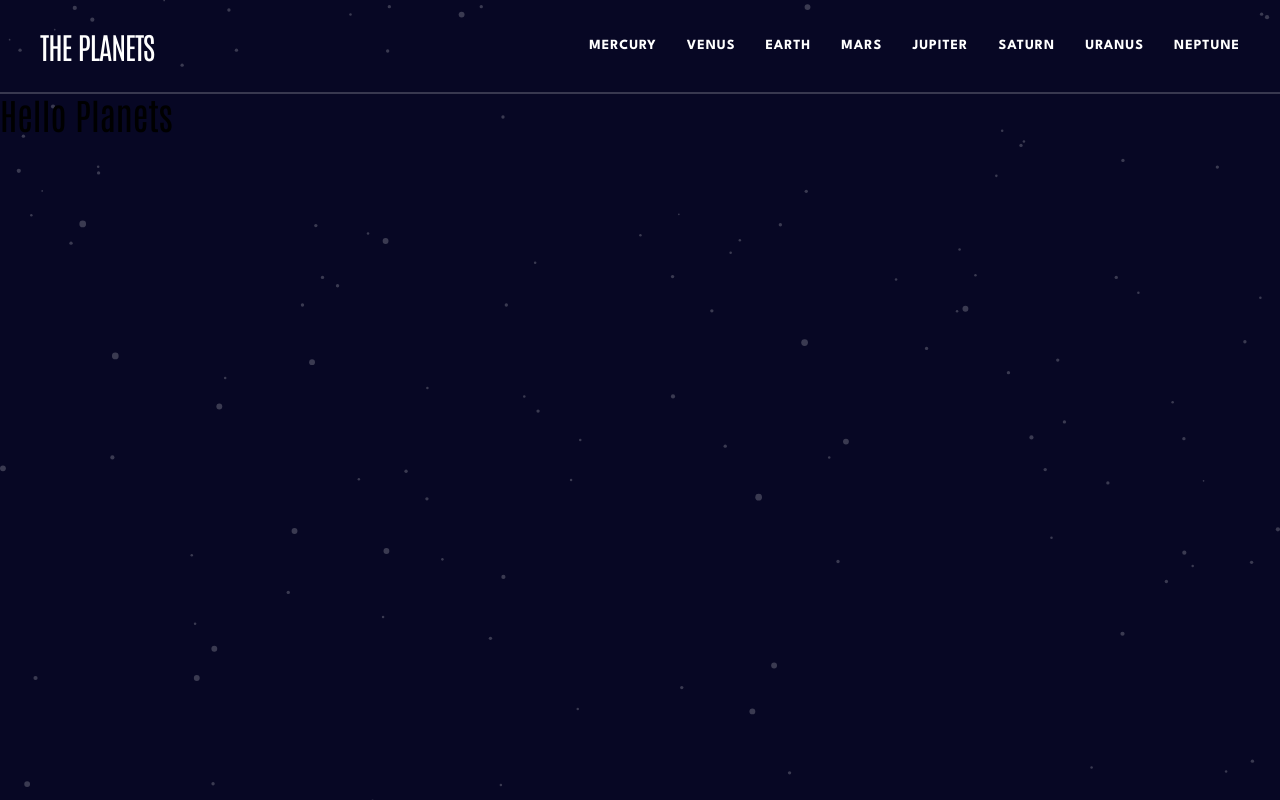
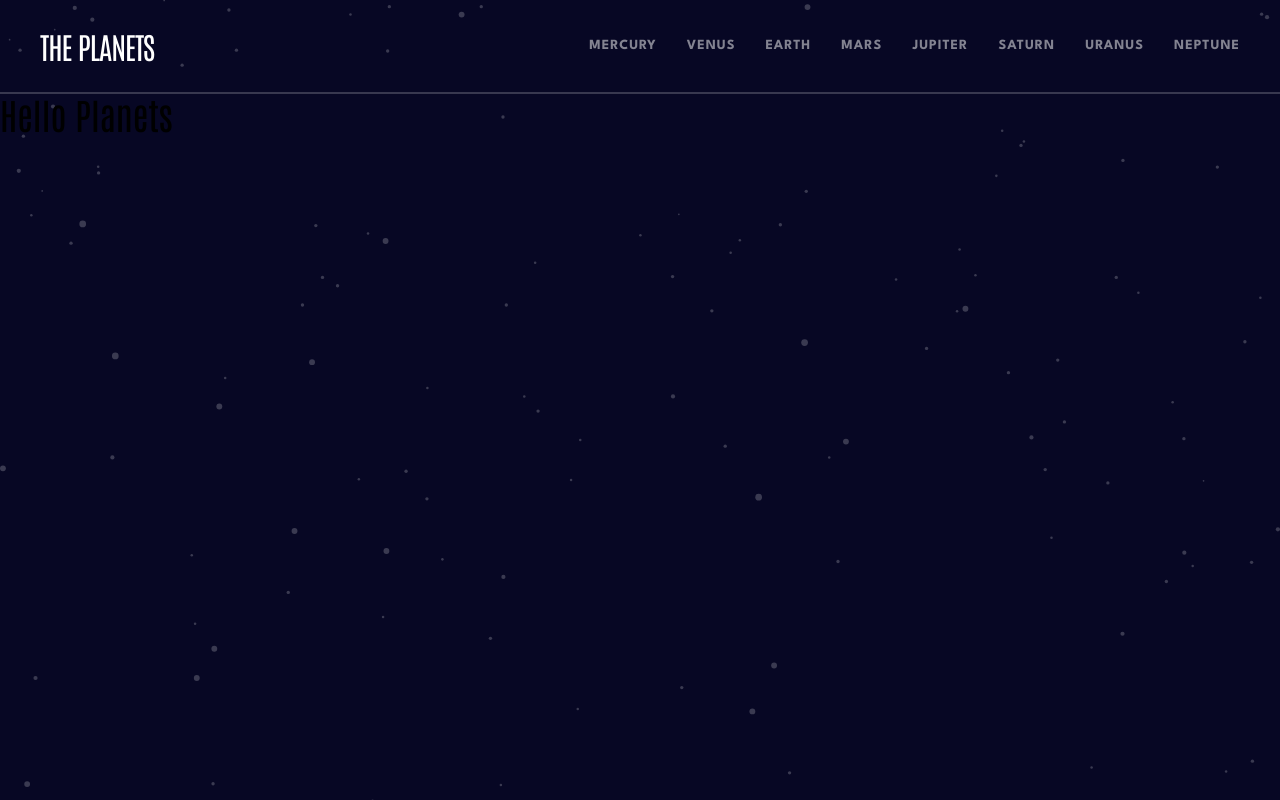
Before and after one commit to wasiqurzaman/planets-fact-site, a Next.js app: page / in a window 1280 px wide. Built offline with nearby package versions, Linux system fonts and the light colour scheme.

Commit message:
some chnages in hover style

```diff
--- a/app/components/NavLinks.tsx
+++ b/app/components/NavLinks.tsx
@@ -20,7 +20,7 @@ export default function NavLinks({ planets, isOpen, setIsOpen }: Props) {
       {planets.map(planet => (
         <li
           key={planet.name}
-          className="transition-color flex items-center gap-[25px] border-b-2 border-b-dark-gray py-6 tablet:border-b-0"
+          className={`transition-color flex items-center gap-[25px] border-b-2 border-b-dark-gray py-6 tablet:border-b-0`}
         >
           <div
             className={`w-5 h-5 rounded-full tablet:hidden`}
@@ -31,7 +31,7 @@ export default function NavLinks({ planets, isOpen, setIsOpen }: Props) {
           <Link
             href={`/planets/${planet.name.toLowerCase()}`}
             onClick={() => setIsOpen(false)}
-            className="hover:text-light-gray"
+            className="text-light-gray hover:text-white transition-colors duration-300"
           >
             {planet.name}
           </Link>
```
